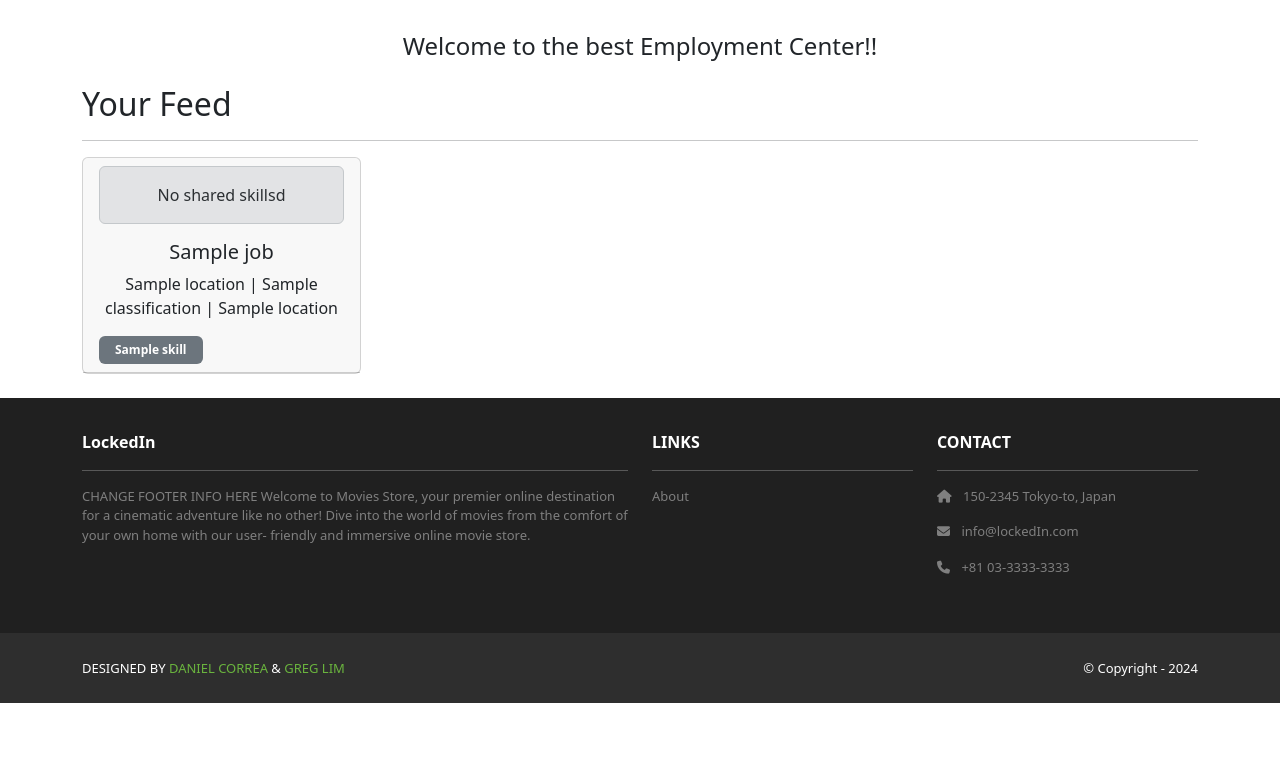
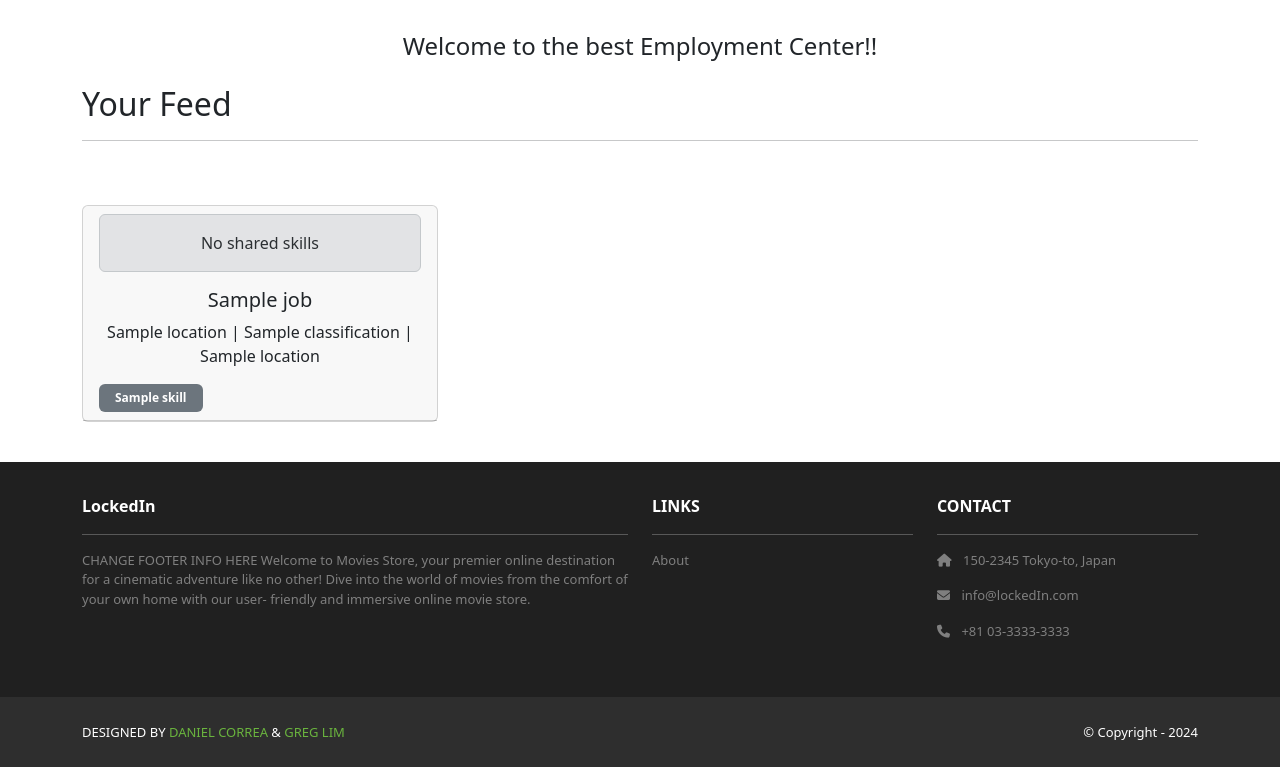
Before and after one commit to StealthyFearZ/lockedin, a Django app: template lockedin/home/templates/home/index.html in a window 1280 px wide. Shown: the part 224-991 px from the top of the page. Before the commit the page ends 927 px from the top, so only its background shows below. Run offline with Django 5.2, Linux system fonts and the light colour scheme; a user stored in the database is signed in; the template is opened without the code that fills it: most values are stand-ins (such as "Sample title", 1, 10 or a date in 2020); parts of the project's set-up code (start-up, migrations or seed data) failed here and were passed over; some libraries are stand-ins or nearby versions.

Commit message:
updated skill sorting

```diff
--- a/lockedin/home/templates/home/index.html
+++ b/lockedin/home/templates/home/index.html
@@ -17,22 +17,21 @@
     {% if user.is_authenticated %}
       <h2>Your Feed</h2>
       <hr/>
+
+      <!--Jobs that match skills in feed-->
+      <div class="row">
         {% for job in template_data.jobs %}
-      <div class="col-md-4 col-lg-3 mb-2">
+        <div class="col-md-6 col-lg-4 mb-4">
+          {% commonSkill template_data.skills job.get_skills_list as has_common %}
+          {% if has_common %}
             <div class="card">
-          {% commonSkill template_data.skills job.get_skills_list as has_common %}
               <div class="card-header text-center">
-            {% if has_common %}
                     <div class="alert alert-success" role="alert">
                       Matches your skills!
                     </div>
-            {% else %}
-                <div class="alert alert-secondary" role="alert">
-                  No shared skillsd
-                </div>
-            {% endif %}
                 <h5>{{job.title}}</h5>
-            <p>{{job.location}} | {{job.classification}} | {{job.location}}</p>
+                <p>{{job.description}}</p>
+                <p>{{job.classification}} | {{job.location}}</p>
                 <div class="d-flex flex-wrap gap-2">
                     {% for skill in job.get_skills_list %}
                       {% if skill in template_data.skills %}
@@ -48,7 +47,35 @@
               </div>
             </div>
           </div>
+          {% endif %}
+        </div>
         {% endfor %}
+      </div>
+
+      <!--Jobs that DON'T match skills in feed-->
+      <div class="row mt-4">
+        {% for job in template_data.jobs %}
+        <div class="col-md-6 col-lg-4 mb-4">
+          {% commonSkill template_data.skills job.get_skills_list as has_common %}
+          {% if not has_common %}
+            <div class="card">
+              <div class="card-header text-center">
+                    <div class="alert alert-secondary" role="alert">
+                      No shared skills
+                    </div>
+                <h5>{{job.title}}</h5>
+                <p>{{job.location}} | {{job.classification}} | {{job.location}}</p>
+                <div class="d-flex flex-wrap gap-2">
+                    {% for skill in job.get_skills_list %}
+                      <span class="badge bg-secondary px-3 py-2">{{ skill }}</span>
+                    {% endfor %}
+                </div>
+              </div>
+            </div>
+          {% endif %}
+        </div>
+        {% endfor %}
+      </div>
     {% endif %}
   </div>
 </div>
```
Also changed, not shown: lockedin/db.sqlite3. Lines whose indentation alone changed are shown as unchanged.
